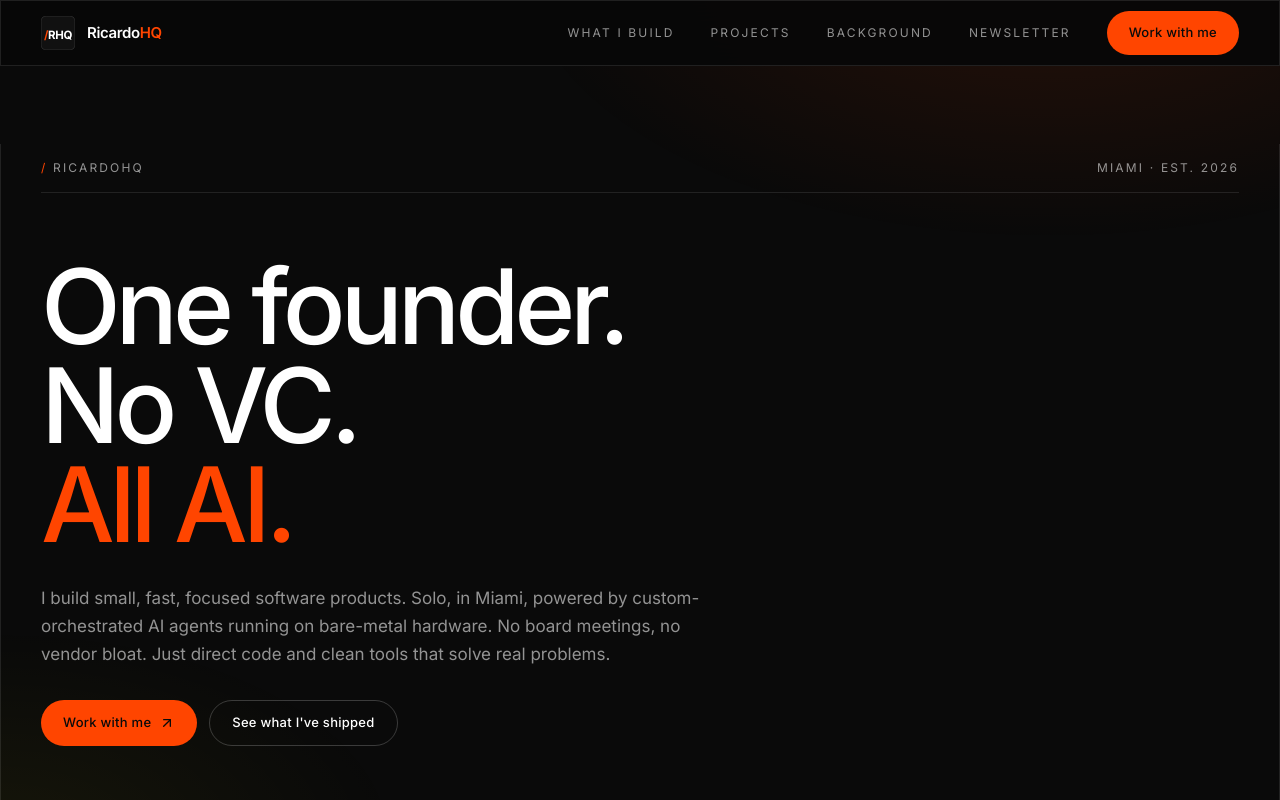
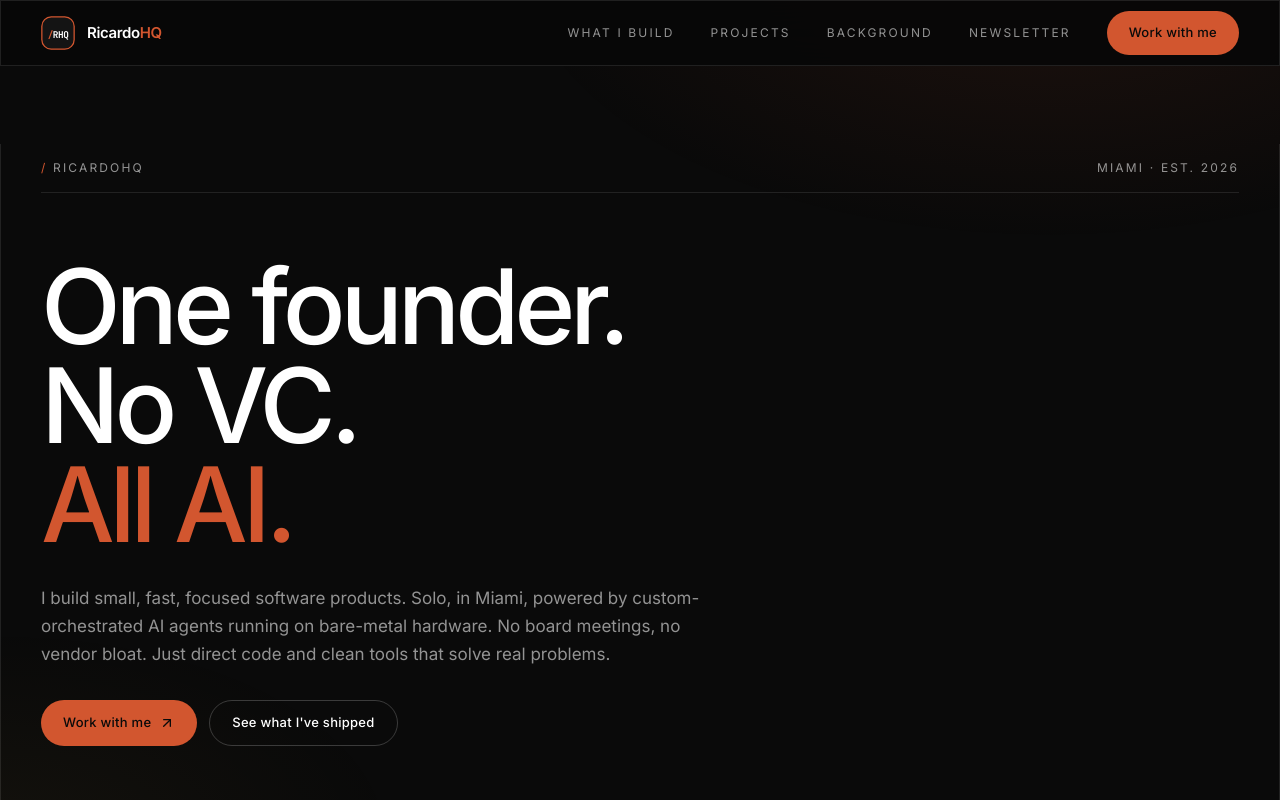
Before and after one commit to rickeyfaneite/rhq-landing, a Next.js app: page / in a window 1280 px wide. Shown: the top 800 px of the page. Built offline with nearby package versions, Linux system fonts and the light colour scheme.

Commit message:
polish: warm burnt-orange palette, rounded mono /RHQ icon logo

```diff
--- a/src/app/globals.css
+++ b/src/app/globals.css
@@ -14,9 +14,11 @@
   --color-line: rgba(255, 255, 255, 0.10);
   --color-line-strong: rgba(255, 255, 255, 0.20);
   --color-card: rgba(8, 8, 8, 0.95);
-  --color-orange: #ff4500;
+  --color-orange: #d2562f;
+  --color-orange-soft: #e0794f;
+  --color-orange-deep: #b8431f;
   --color-orange-ink: #0a0a0a;
-  --color-yellow: #fff80a;
+  --color-yellow: #f5c451;
 }
 
 html {
@@ -39,8 +41,8 @@ body::before {
   pointer-events: none;
   z-index: 0;
   background:
-    radial-gradient(60% 50% at 82% -5%, rgba(255, 69, 0, 0.12), transparent 70%),
-    radial-gradient(45% 38% at 0% 105%, rgba(255, 248, 10, 0.05), transparent 70%);
+    radial-gradient(60% 50% at 82% -5%, rgba(210, 86, 47, 0.10), transparent 70%),
+    radial-gradient(45% 38% at 0% 105%, rgba(245, 196, 81, 0.045), transparent 70%);
 }
 
 /* type */
--- a/src/app/layout.tsx
+++ b/src/app/layout.tsx
@@ -1,10 +1,17 @@
 import type { Metadata } from "next";
-import { Inter } from "next/font/google";
+import { Inter, JetBrains_Mono } from "next/font/google";
 import "./globals.css";
 
 const inter = Inter({
   variable: "--font-inter",
   subsets: ["latin"],
+  display: "swap",
+});
+
+const jetbrainsMono = JetBrains_Mono({
+  variable: "--font-mono",
+  subsets: ["latin"],
+  weight: ["500", "700", "800"],
   display: "swap",
 });
 
@@ -33,7 +40,7 @@ export default function RootLayout({
   children,
 }: Readonly<{ children: React.ReactNode }>) {
   return (
-    <html lang="en" className={`${inter.variable} h-full antialiased`}>
+    <html lang="en" className={`${inter.variable} ${jetbrainsMono.variable} h-full antialiased`}>
       <body className="min-h-full">{children}</body>
     </html>
   );
--- a/src/components/logo.tsx
+++ b/src/components/logo.tsx
@@ -1,6 +1,6 @@
 type LogoProps = { size?: number; className?: string };
 
-// RicardoHQ mark: centered "/RHQ" — slash orange, RHQ white, near-black tile.
+// RicardoHQ mark: rounded icon tile, warm-orange frame, centered "/RHQ" in mono.
 export function Logo({ size = 40, className }: LogoProps) {
   return (
     <svg
@@ -11,17 +11,17 @@ export function Logo({ size = 40, className }: LogoProps) {
       role="img"
       aria-label="RicardoHQ logo"
     >
-      <rect width="40" height="40" rx="6" fill="#111111" stroke="rgba(255,255,255,0.14)" />
+      <rect x="1" y="1" width="38" height="38" rx="11" fill="#141414" stroke="#d2562f" strokeWidth="1.5" />
       <text
         x="20"
-        y="27"
+        y="26"
         textAnchor="middle"
-        fontFamily="var(--font-inter), Inter, sans-serif"
+        style={{ fontFamily: "var(--font-mono), ui-monospace, monospace" }}
         fontWeight="700"
-        fontSize="13.5"
-        letterSpacing="-0.4"
+        fontSize="11"
+        letterSpacing="-0.5"
       >
-        <tspan fill="#ff4500">/</tspan>
+        <tspan fill="#d2562f">/</tspan>
         <tspan fill="#ffffff">RHQ</tspan>
       </text>
     </svg>
```
